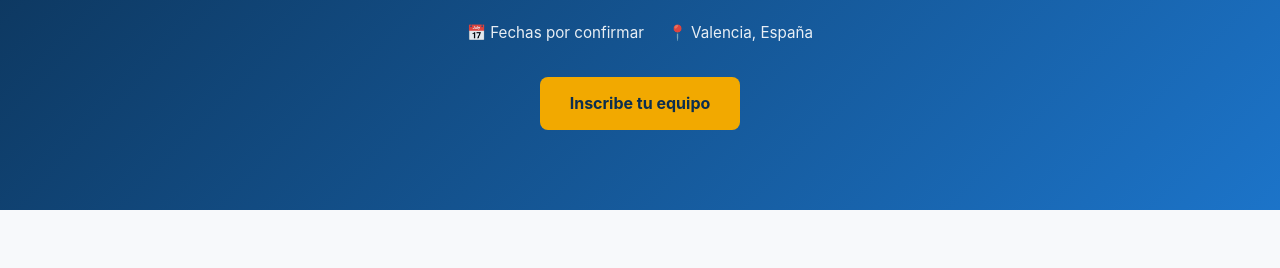
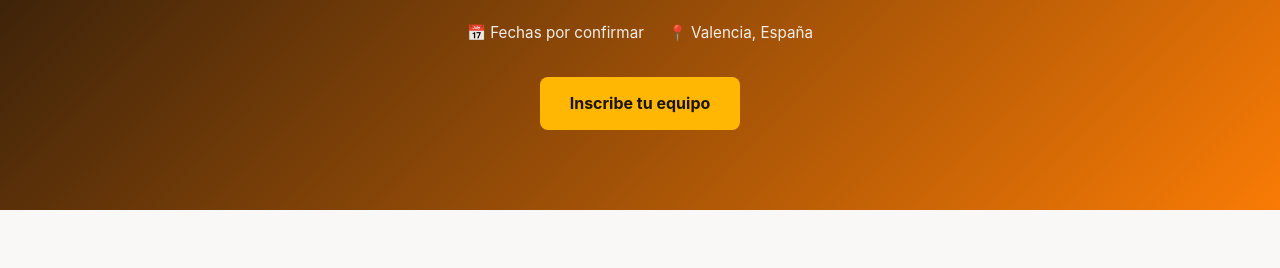
Before and after one commit to TuriaCup/turiacup, a plain HTML site: page public/index.html in a window 1280 px wide. Shown: the part 338-606 px from the top of the page. Drawn offline with Linux system fonts and the light colour scheme.

Commit message:
Ajustar la paleta de la web al naranja corporativo del logo (#F97B05)
Co-Authored-By: Claude Sonnet 5 <noreply@anthropic.com>

```diff
--- a/public/css/style.css
+++ b/public/css/style.css
@@ -1,14 +1,14 @@
 :root {
-  --blue-900: #0b2e4f;
-  --blue-700: #0f4c81;
-  --blue-500: #1c74c9;
-  --accent: #f2a900;
+  --blue-900: #1c130a;
+  --blue-700: #c65b00;
+  --blue-500: #f97b05;
+  --accent: #ffb703;
   --green: #1c9a5b;
-  --bg: #f7f9fb;
-  --text: #1a2733;
-  --text-muted: #5c6b78;
+  --bg: #faf8f6;
+  --text: #241b12;
+  --text-muted: #6b6058;
   --white: #ffffff;
-  --border: #e1e7ec;
+  --border: #ece5df;
   --radius: 10px;
   --max-width: 1140px;
 }
```
